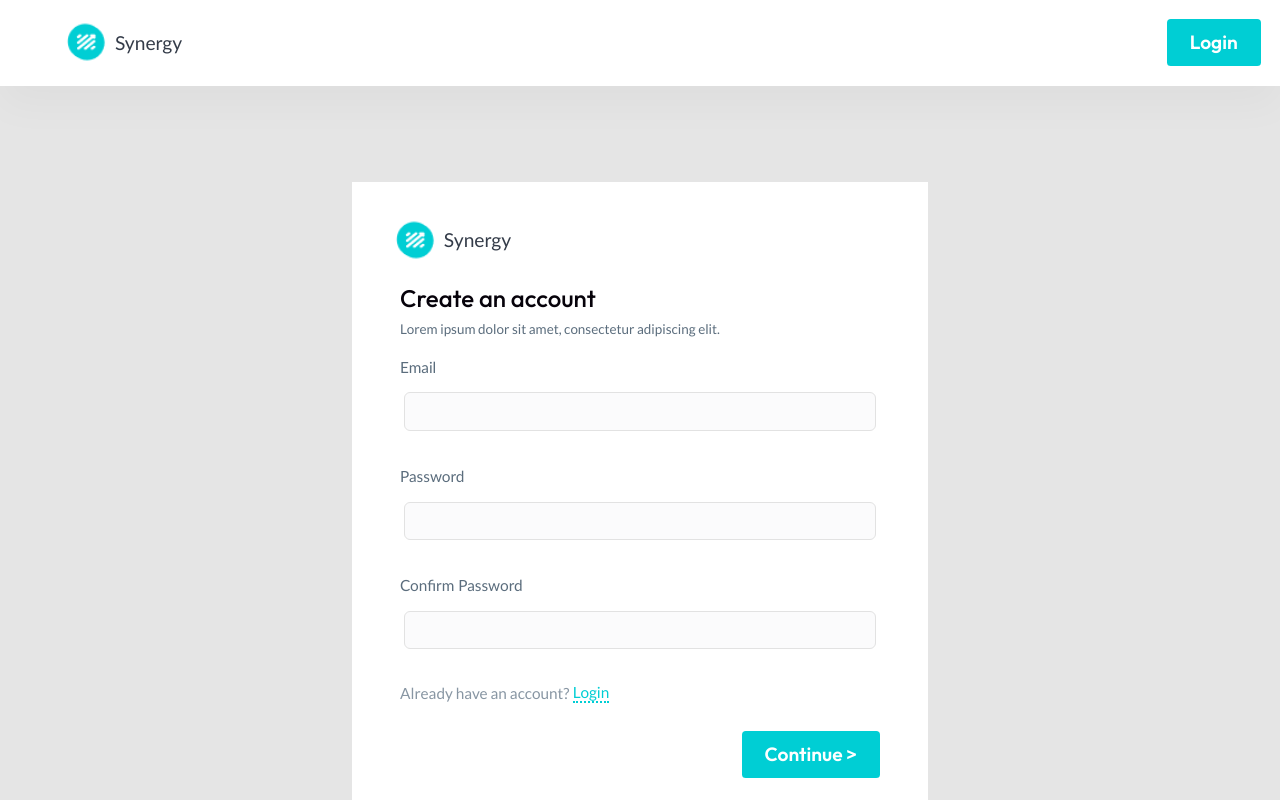
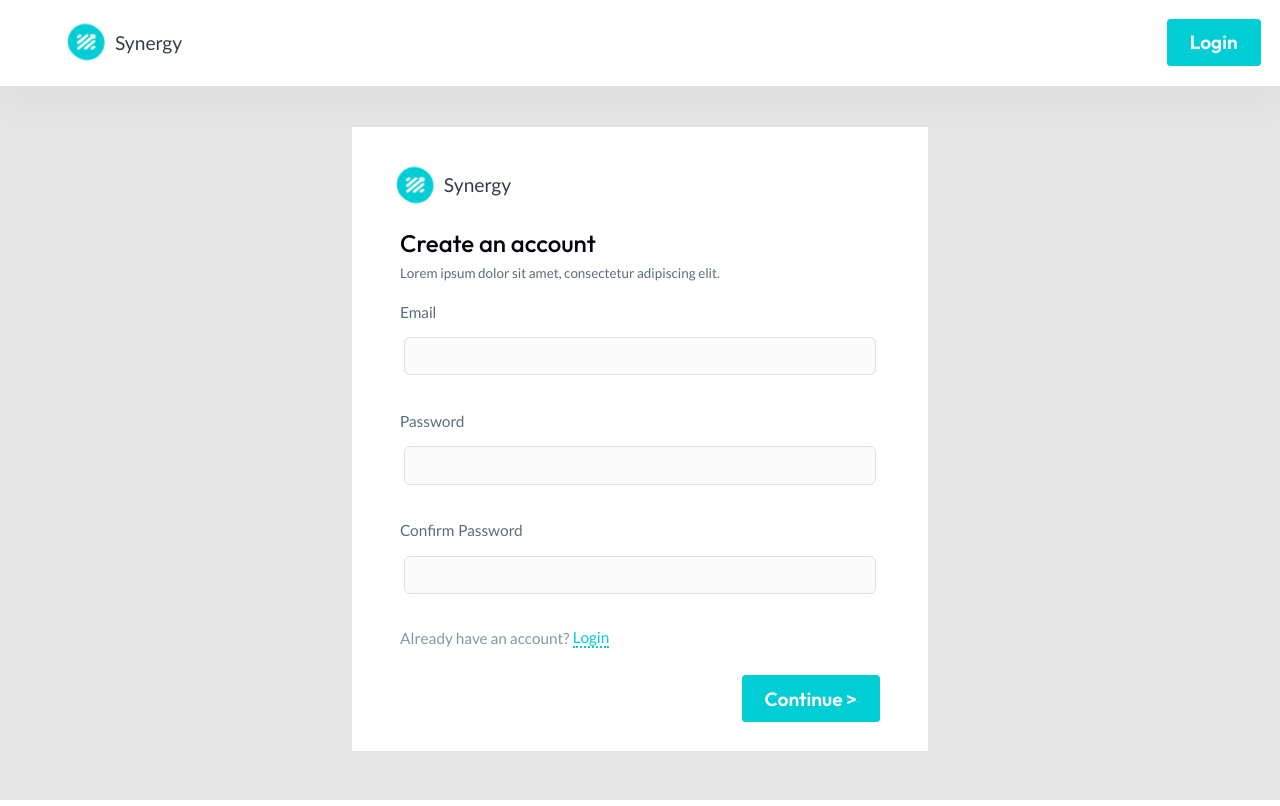
Before and after one commit to nology-tech/quadra-client-project, a React (Create React App) app: page /signup in a window 1280 px wide. Built offline with nearby package versions, Linux system fonts and the light colour scheme.

Commit message:
amended the vh for form

```diff
--- a/src/pages/Login/Login.scss
+++ b/src/pages/Login/Login.scss
@@ -7,6 +7,7 @@
     display: flex;
     justify-content: center;
     align-items: center;
+    height: 45vh;
     margin-top: 9rem;
   }
   &__logo {
--- a/src/pages/Nav/Nav.scss
+++ b/src/pages/Nav/Nav.scss
@@ -42,6 +42,7 @@
   }
 
   &__logoutWrapper {
+    position: fixed;
     display: flex;
     justify-content: center;
     align-items: center;
--- a/src/pages/SignUp/SignUp.scss
+++ b/src/pages/SignUp/SignUp.scss
@@ -8,7 +8,8 @@
     display: flex;
     justify-content: center;
     align-items: center;
-    margin-top: 5rem;
+    margin-top: 9rem;
+    height: 45vh;
   }
   &__company {
     margin-left: -0.7rem;
```
